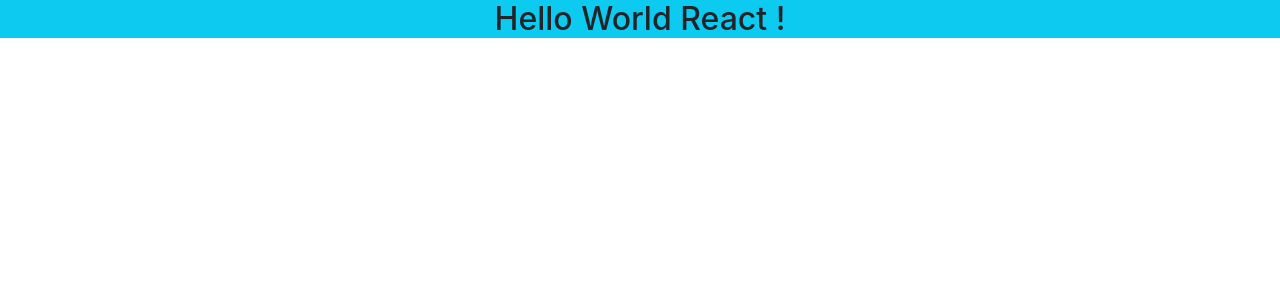
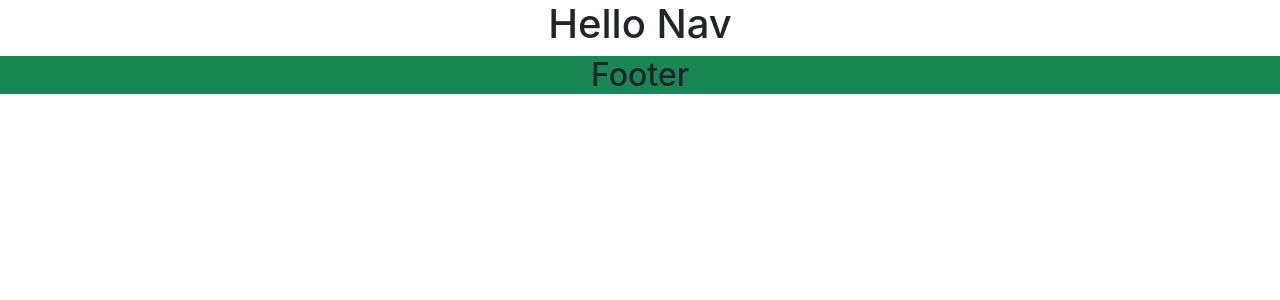
Before and after one commit to jibon969/react_zero_project, a React (Create React App) app: page / in a window 1280 px wide. Shown: the top 300 px of the page. Built offline with nearby package versions, Linux system fonts and the light colour scheme.

Commit message:
added header nav & how to add one component to anoter component

```diff
--- a/src/App.js
+++ b/src/App.js
@@ -1,12 +1,14 @@
+import "./App.css";
+import Header from "./components/Header/Header";
+import Footer from "./components/Footer/Footer";
 
-import './App.css';
-
-function App() {
+const App = () => {
   return (
     <div className="App">
-      <h2 className='bg-info'>Hello World React !</h2>
+      <Header />
+      <Footer />
     </div>
   );
-}
+};
 
 export default App;
--- /dev/null
+++ b/src/components/Footer/Footer.js
@@ -0,0 +1,11 @@
+import React from "react";
+
+const Footer = (props) => {
+  return (
+    <>
+      <h2 className="bg-success">Footer</h2>
+    </>
+  );
+};
+
+export default Footer;
--- /dev/null
+++ b/src/components/Header/Header.js
@@ -0,0 +1,11 @@
+import React from "react";
+
+const Header = () => {
+  return (
+    <>
+      <h1>Hello Nav</h1>
+    </>
+  );
+};
+
+export default Header;
```
Also changed, not shown: 1 other file (tests, documents, lock files or other folders).
